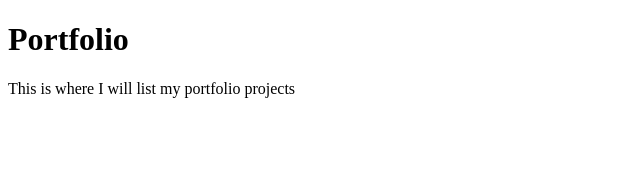
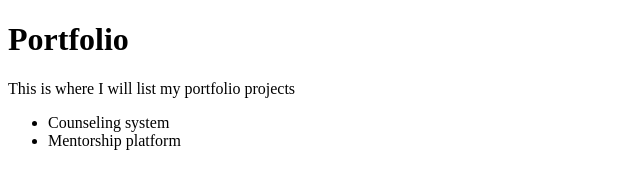
Before and after one commit to Ezi-code/Getting-Git-Website, a plain HTML site: page portfolio.html in a window 1280 px wide. Shown: the whole page, without its empty margins (0-640 px from the left). Drawn offline with Linux system fonts and the light colour scheme.

Commit message:
added few porjects to portfolio page

```diff
--- a/portfolio.html
+++ b/portfolio.html
@@ -8,6 +8,10 @@
 <body>
     <h1>Portfolio</h1>
     <p>This is where I will list my portfolio projects</p>
+    <ul>
+        <li>Counseling system</li>
+        <li>Mentorship platform</li>
+    </ul>
 </body>
 
 </html>
```
